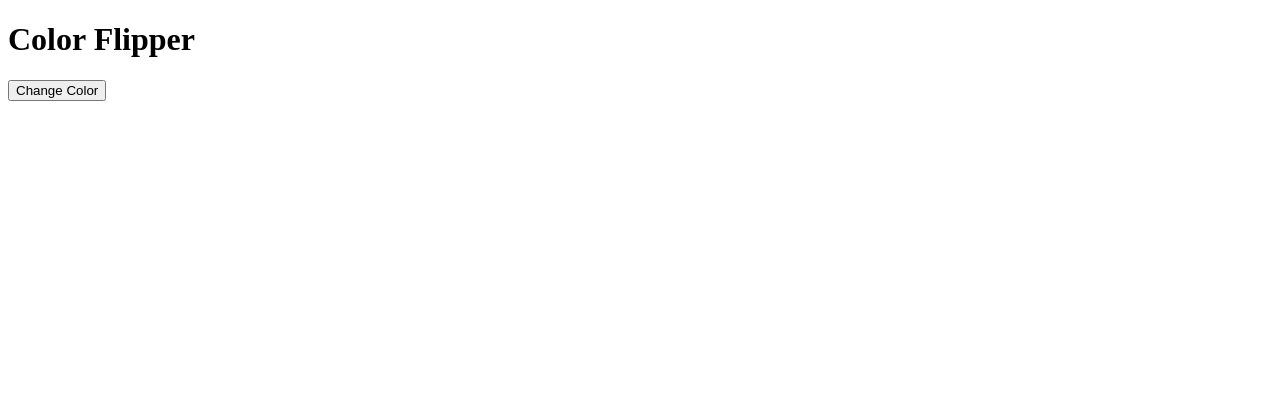
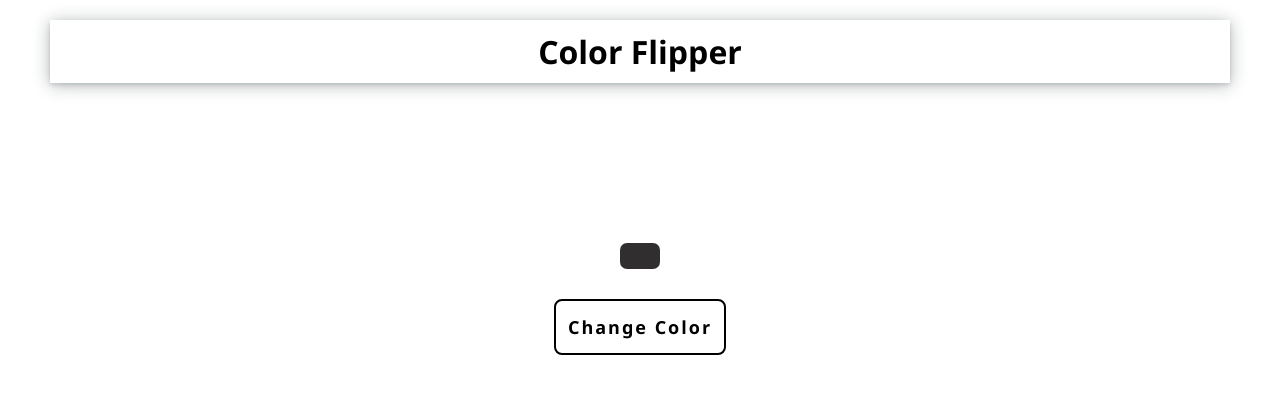
Before and after one commit to elkorf/JavaScript-Projects, a plain HTML site: page color-flipper/index.html in a window 1280 px wide. Drawn offline with Linux system fonts and the light colour scheme.

Commit message:
Update index.html

```diff
--- a/color-flipper/index.html
+++ b/color-flipper/index.html
@@ -3,7 +3,7 @@
   <head>
     <title>Color Flipper</title>
     <meta charset="UTF-8" />
-    <style src="/src/styles.css"></style>
+    <link href="./src/styles.css" rel="stylesheet" type="text/css"/>
   </head>
   <body>
     <div class="title">
```
